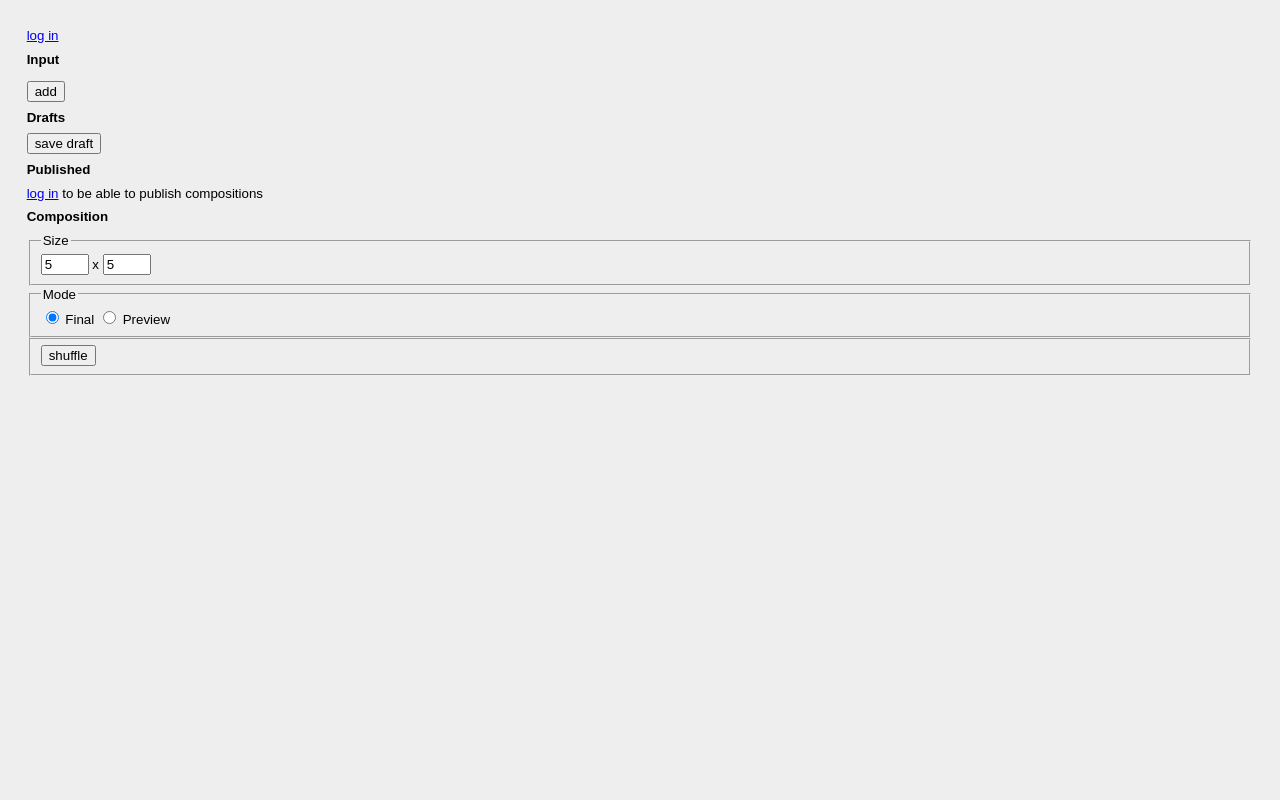
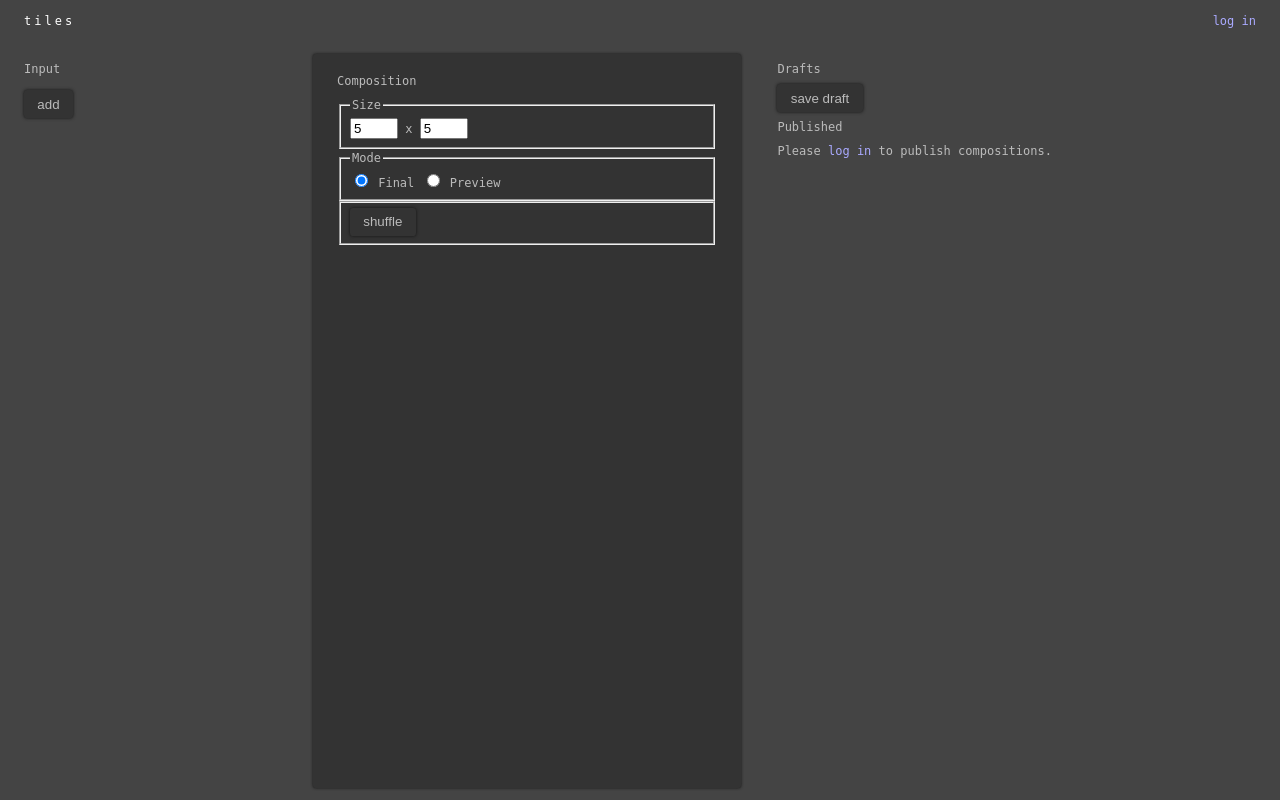
Before and after one commit to jakubvalenta/tessellation, a Django app: page / in a window 1280 px wide. Run offline with Django 3.2, Linux system fonts and the light colour scheme; data that the repository does not hold is empty; style sheets or scripts are compiled from the project's sources; some libraries are stand-ins or nearby versions.

Commit message:
Basic styling, introduce dark theme

```diff
--- /dev/null
+++ b/tiles/static/css/_mixins.scss
@@ -0,0 +1,13 @@
+// The micro clearfix http://nicolasgallagher.com/micro-clearfix-hack/
+%clearfix {
+  *zoom:1;
+
+  &:before,
+  &:after {
+    content:"";
+    display:table;
+  }
+  &:after {
+    clear:both;
+  }
+}
--- a/tiles/static/css/main.scss
+++ b/tiles/static/css/main.scss
@@ -1,9 +1,26 @@
+@import '_mixins';
+
+$color-background: #444;
+$color-background-dark: #333;
+$color-background-darker: #111;
+$color-text: #bbb;
+$color-highlight: #fff;
+$color-link: #aaf;
+$font-family: 'Droid Sans Mono', monospace;
+
+html,
 body {
-  font-family: 'Source Sans Pro', 'Arial', sans-serif;
-  font-size: 10/12 * 100%;
-  line-height: 1.3;
-  background: #eee;
-  margin: 2em;
+  height: 100%;
+}
+body {
+  font-family: $font-family;
+  font-size: 9/12 * 100%;
+  line-height: 1.5;
+  color: $color-text;
+  background: $color-background;
+  margin: 0;
+  display: flex;
+  flex-direction: column;
 }
 
 p,
@@ -26,6 +43,7 @@ h4,
 h5,
 h6 {
   font-size: 100%;
+  font-weight: normal;
 }
 
 .sr-only {
@@ -37,16 +55,69 @@ h6 {
   overflow: hidden;
 }
 
-.row {
-  *zoom: 1;
+a {
+  color: $color-link;
+  text-decoration: none;
+
+  &:hover,
+  &:active,
+  &:focus {
+    color: $color-highlight;
+  }
 }
-.row:before,
-.row:after {
-  content: '';
-  display: table;
+
+button {
+  padding: 0.5em 1em;
+  border: 0;
+  border-radius: 0.25em;
+  color: $color-text;
+  background: $color-background-dark;
+  box-shadow: 0 0 0.25em $color-background-darker;
+
+  &:hover,
+  &:active,
+  &:focus {
+    color: $color-highlight;
+    background: $color-background-darker;
+  }
 }
-.row:after {
-  clear: both;
+
+.header {
+  display: flex;
+  flex-direction: columns;
+  text-transform: lowercase;
+
+  h1 {
+    margin: 0;
+    letter-spacing: 0.25em;
+    color: $color-highlight;
+  }
+}
+.header-section {
+  padding: 1em 2em;
+}
+.header-main {
+  flex-grow: 1;
+}
+
+.main {
+  display: flex;
+  flex-grow: 1;
+}
+
+.section {
+  flex-grow: 1;
+  padding: 1em 2em;
+}
+.section-composition {
+  margin: 1em;
+  border-radius: 0.25em;
+  background: $color-background-dark;
+  box-shadow: 0 0 0.25em $color-background-darker;
+}
+
+.detail {
+  margin: 2em auto;
 }
 
 .tile {
@@ -73,6 +144,9 @@ h6 {
   visibility: hidden;
 }
 
+.row {
+  @extend %clearfix;
+}
 .col {
   float: left;
 }
--- a/tiles/templates/base.html
+++ b/tiles/templates/base.html
@@ -14,23 +14,26 @@
   </head>
   <body class="no-js mode-final">
     <noscript>This app requires JavaScript</noscript>
-    <header>
-      {% if user.is_authenticated %}
-      <p>
-        Logged in as
-        <a href="{% url 'accounts:profile' %}">{{ user.username }}</a>
+    <header class="header">
+      <div class="header-section header-main">
+        {% block header %}
+        <h1>Tiles</h1>
+        {% endblock %}
+      </div>
+      <div class="header-section header-user">
+        {% if user.is_authenticated %} Logged in as
+        <a href="{% url 'accounts:profile' %}">{{ user.username }}</a> /
         <a href="{% url 'accounts:logout' %}?next={{ request.path }}">logout</a>
-        {% if user.is_staff %}
-        <a href="{% url 'admin:index' %}">admin</a>
+        {% if user.is_staff %} /
+        <a href="{% url 'admin:index' %}">go to Django Admin</a>
+        {% endif %} {% else %}
+        <a href="{% url 'accounts:login' %}?next={{ request.path }}">log in</a>
         {% endif %}
-      </p>
-      {% else %}
-      <p>
-        <a href="{% url 'accounts:login' %}?next={{ request.path }}">log in</a>
-      </p>
-      {% endif %}
+      </div>
     </header>
-    {% block content %}{% endblock %}
+    <main class="main">
+      {% block content %}{% endblock %}
+    </main>
     {% block scripts %}{% endblock %}
     <script>
       document.body.classList.remove('no-js');
--- a/tiles/templates/create.html
+++ b/tiles/templates/create.html
@@ -1,26 +1,14 @@
 {% extends 'base.html' %}
 {% block content %}
-<h1 class="sr-only">Creat new composition</h1>
+<h2 class="sr-only">Creat new composition</h2>
+<div class="section section-input">
   <h2>Input</h2>
   <div class="images row" id="js-images"></div>
   <p>
     <button id="js-images-add">add</button>
   </p>
-<h2>Drafts</h2>
-<p>
-  <button id="js-drafts-save">save draft</button>
-</p>
-<div id="js-drafts-list"></div>
-<h2>Published</h2>
-{% if user.is_authenticated %}
-<p>
-  <button id="js-published-submit">publish</button>
-</p>
-<div id="js-published-status"></div>
-<div id="js-published-list"></div>
-{% else %}
-<p><a href="{% url 'accounts:login' %}?next={{ request.path }}">log in</a> to be able to publish compositions</p>
-{% endif %}
+</div>
+<div class="section section-composition">
   <h2>Composition</h2>
   <form action="javascript:void(0)">
     {% csrf_token %}
@@ -50,11 +38,33 @@
     </fieldset>
   </form>
   <div class="composition" id="js-composition"></div>
+</div>
+<div class="section section-storage">
+  <h2>Drafts</h2>
+  <p>
+    <button id="js-drafts-save">save draft</button>
+  </p>
+  <div id="js-drafts-list"></div>
+  <h2>Published</h2>
+  {% if user.is_authenticated %}
+  <p>
+    <button id="js-published-submit">publish</button>
+  </p>
+  <div id="js-published-status"></div>
+  <div id="js-published-list"></div>
+  {% else %}
+  <p>
+    Please
+    <a href="{% url 'accounts:login' %}?next={{ request.path }}">log in</a> to
+    publish compositions.
+  </p>
+  {% endif %}
+</div>
 {% endblock %}
 {% block scripts %}
 {{ data|json_script:'composition-data' }}
 <script>
-  import('/static/js/pages/create.js').then((Page) =>
+  import('/static/js/pages/create.js').then(Page =>
     Page.init(
       JSON.parse(document.getElementById('composition-data').textContent)
     )
```
Also changed, not shown: tiles/templates/detail.html (+6 -2 lines). Lines whose indentation alone changed are shown as unchanged.
